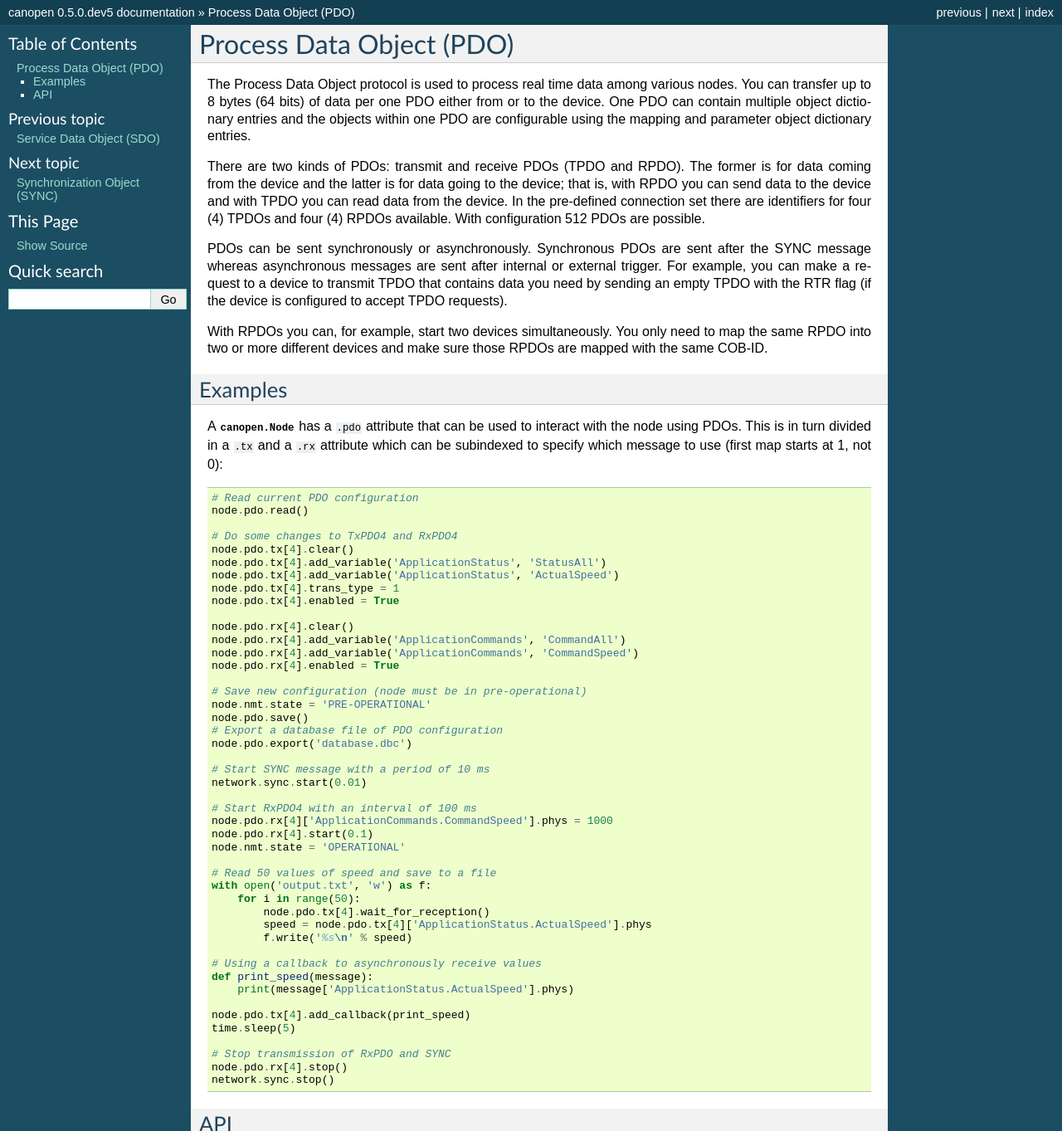
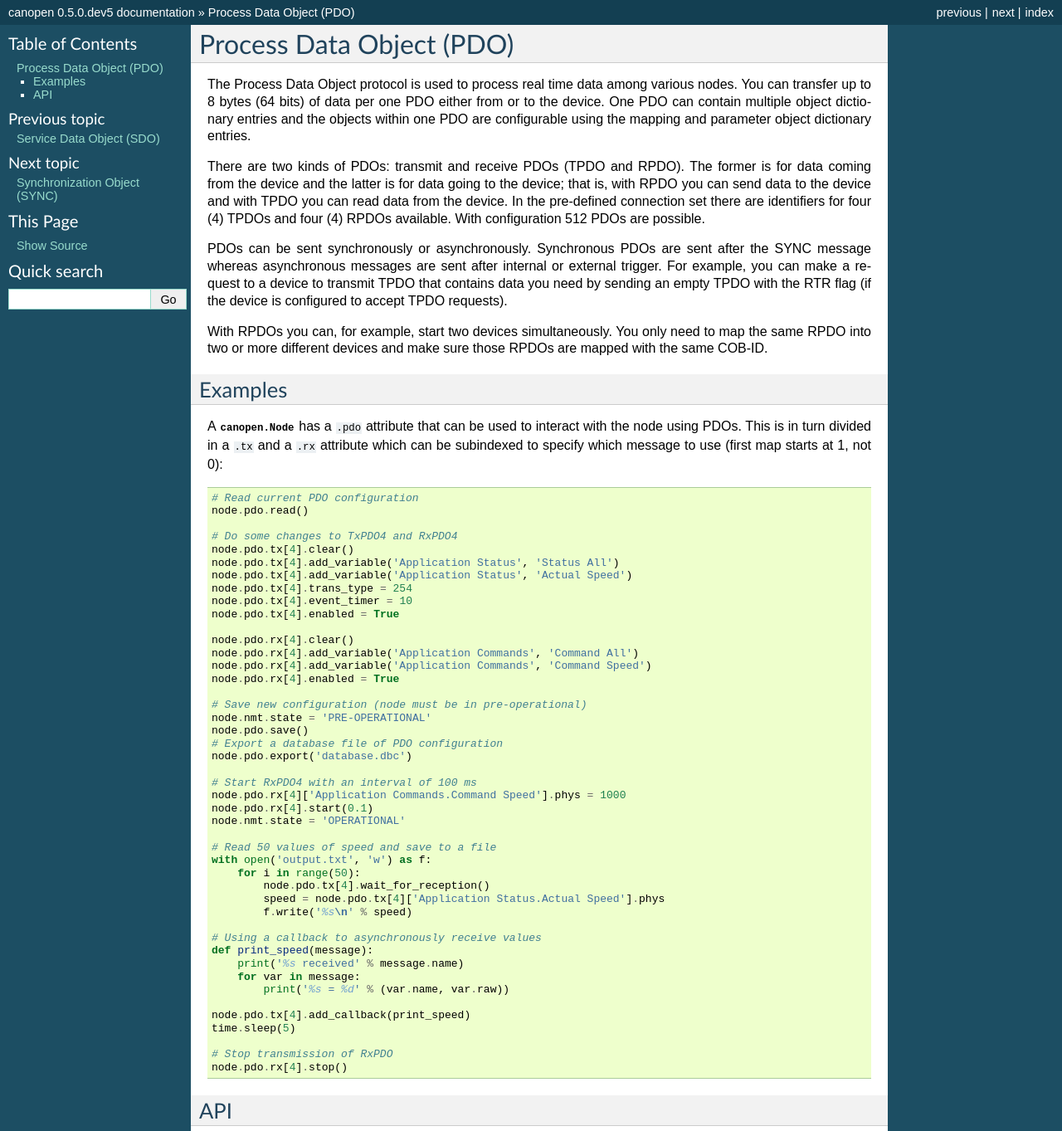
Before and after one commit to christiansandberg/canopen, a Sphinx documentation site: the page built from doc/pdo.rst, in a window 1280 px wide and 1400 px high, cut to the strip 0-1363 px from the top of the window. Shown: the whole strip at 83% size. Built offline with Sphinx 7.4.7, drawn with Linux system fonts in a browser that asks for light colours.

Commit message:
Add event_timer to PDO config
Add some more PDO examples in README

```diff
--- a/doc/pdo.rst
+++ b/doc/pdo.rst
@@ -38,14 +38,15 @@ starts at 1, not 0)::
 
     # Do some changes to TxPDO4 and RxPDO4
     node.pdo.tx[4].clear()
-    node.pdo.tx[4].add_variable('ApplicationStatus', 'StatusAll')
-    node.pdo.tx[4].add_variable('ApplicationStatus', 'ActualSpeed')
-    node.pdo.tx[4].trans_type = 1
+    node.pdo.tx[4].add_variable('Application Status', 'Status All')
+    node.pdo.tx[4].add_variable('Application Status', 'Actual Speed')
+    node.pdo.tx[4].trans_type = 254
+    node.pdo.tx[4].event_timer = 10
     node.pdo.tx[4].enabled = True
 
     node.pdo.rx[4].clear()
-    node.pdo.rx[4].add_variable('ApplicationCommands', 'CommandAll')
-    node.pdo.rx[4].add_variable('ApplicationCommands', 'CommandSpeed')
+    node.pdo.rx[4].add_variable('Application Commands', 'Command All')
+    node.pdo.rx[4].add_variable('Application Commands', 'Command Speed')
     node.pdo.rx[4].enabled = True
 
     # Save new configuration (node must be in pre-operational)
@@ -54,11 +55,8 @@ starts at 1, not 0)::
     # Export a database file of PDO configuration
     node.pdo.export('database.dbc')
 
-    # Start SYNC message with a period of 10 ms
-    network.sync.start(0.01)
-
     # Start RxPDO4 with an interval of 100 ms
-    node.pdo.rx[4]['ApplicationCommands.CommandSpeed'].phys = 1000
+    node.pdo.rx[4]['Application Commands.Command Speed'].phys = 1000
     node.pdo.rx[4].start(0.1)
     node.nmt.state = 'OPERATIONAL'
 
@@ -66,19 +64,20 @@ starts at 1, not 0)::
     with open('output.txt', 'w') as f:
         for i in range(50):
             node.pdo.tx[4].wait_for_reception()
-            speed = node.pdo.tx[4]['ApplicationStatus.ActualSpeed'].phys
+            speed = node.pdo.tx[4]['Application Status.Actual Speed'].phys
             f.write('%s\n' % speed)
 
     # Using a callback to asynchronously receive values
     def print_speed(message):
-        print(message['ApplicationStatus.ActualSpeed'].phys)
+        print('%s received' % message.name)
+        for var in message:
+            print('%s = %d' % (var.name, var.raw))
 
     node.pdo.tx[4].add_callback(print_speed)
     time.sleep(5)
 
-    # Stop transmission of RxPDO and SYNC
+    # Stop transmission of RxPDO
     node.pdo.rx[4].stop()
-    network.sync.stop()
 
 
 API
```
Also changed, not shown: README.rst (+12 -2 lines), 1 other file.
